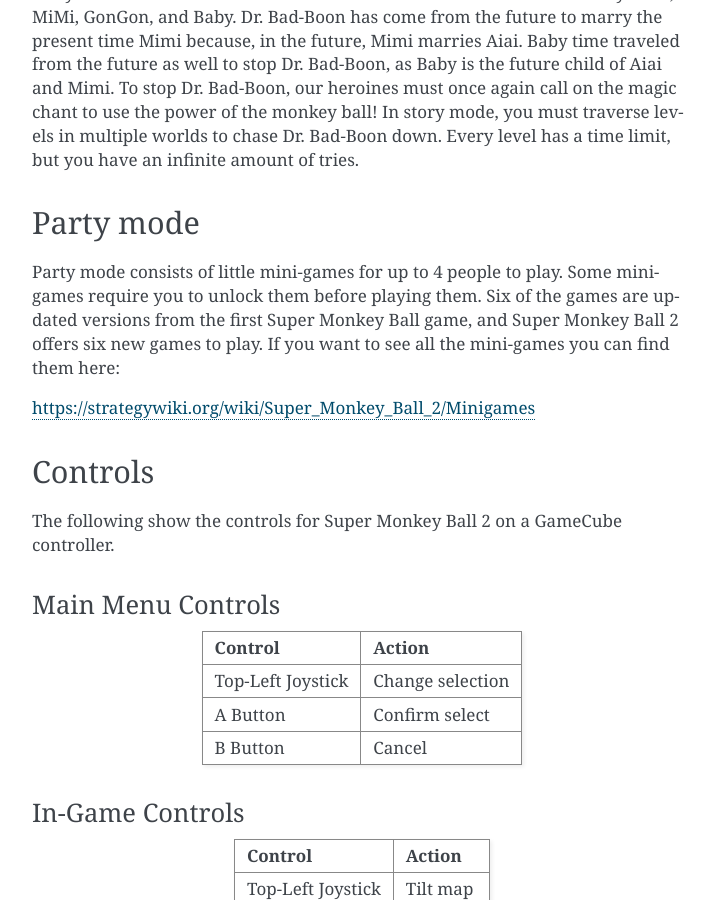
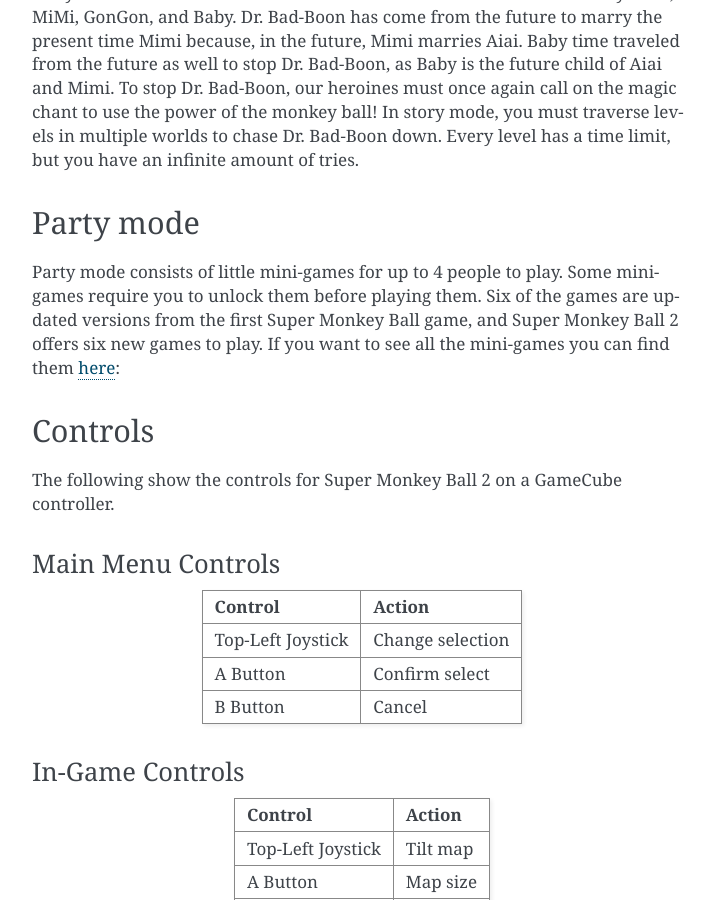
Before and after one commit to MichaelMcGee-School/Assignment_12, a Sphinx documentation site: the page built from source/super_monkey_ball_2.rst, in a window 1280 px wide and 900 px high, scrolled down 763 px. Shown: the whole window, without its empty margins (388-1099 px from the left). Built offline with Sphinx 7.4.7, drawn with Linux system fonts in a browser that asks for light colours.

Commit message:
fixed hyperlink error

```diff
--- a/source/super_monkey_ball_2.rst
+++ b/source/super_monkey_ball_2.rst
@@ -43,9 +43,9 @@
 Party mode consists of little mini-games for up to 4 people to play. Some mini-games
 require you to unlock them before playing them. Six of the games are updated versions
 from the first Super Monkey Ball game, and Super Monkey Ball 2 offers six new games to
-play. If you want to see all the mini-games you can find them here:
+play. If you want to see all the mini-games you can find them `here <https://strategywiki.org/wiki/Super_Monkey_Ball_2/Minigames>`_:
 
-https://strategywiki.org/wiki/Super_Monkey_Ball_2/Minigames
+
 
 
 Controls
```
